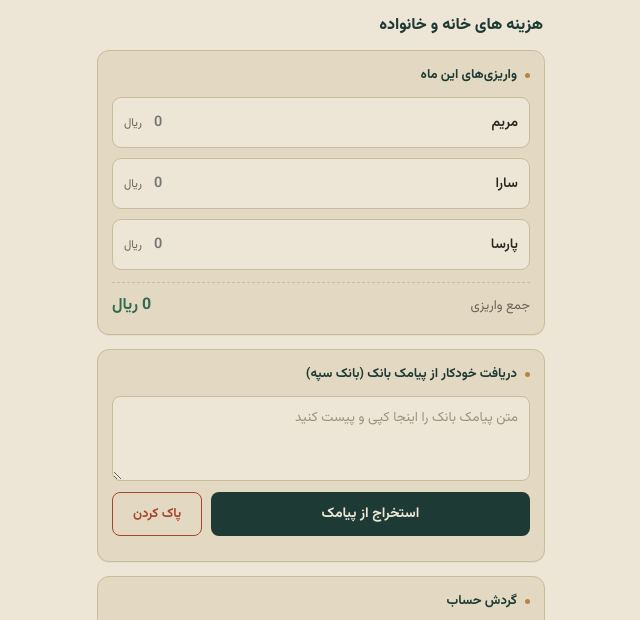
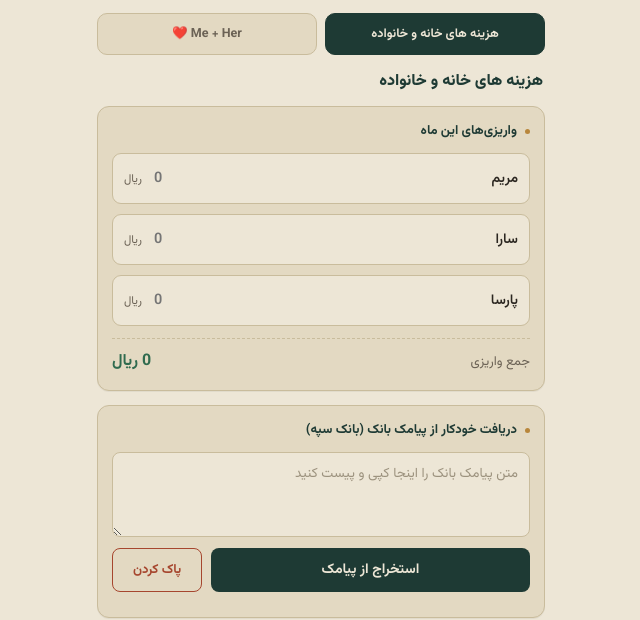
Before and after one commit to rezaakbarimy-crypto/Khaneh-hazineh, a plain HTML site: page index.html in a window 1280 px wide. Shown: the part 152-772 px from the top of the page, without its empty margins (319-959 px from the left). Drawn offline with Linux system fonts and the light colour scheme.

Commit message:
Add files via upload

```diff
--- a/index.html
+++ b/index.html
@@ -483,6 +483,8 @@
       <select id="monthSelect"></select>
     </div>
   </div>
+
+  <div class="book-tabs" id="bookTabs"></div>
 
   <div id="bookSections"></div>
 
@@ -638,8 +640,54 @@
   }
 
   const monthSelect = document.getElementById('monthSelect');
+  const bookTabs = document.getElementById('bookTabs');
   const bookSectionsRoot = document.getElementById('bookSections');
   const sections = {}; // bookKey -> element refs, filled in by initBookSection()
+
+  // ---- Tab navigation: each book is a fully independent screen; only the
+  // active one is shown at a time, switched by tapping its tab. ----
+  const ACTIVE_BOOK_KEY = 'family-budget-active-book-v1';
+  let activeBook = BOOKS[0].key;
+
+  function loadActiveBook(){
+    try{
+      const saved = localStorage.getItem(ACTIVE_BOOK_KEY);
+      if(saved && BOOKS.some(b => b.key === saved)) activeBook = saved;
+    }catch(e){}
+  }
+
+  function persistActiveBook(){
+    try{ localStorage.setItem(ACTIVE_BOOK_KEY, activeBook); }catch(e){}
+  }
+
+  function applyActiveBook(){
+    BOOKS.forEach(b => {
+      if(sections[b.key] && sections[b.key].root){
+        sections[b.key].root.style.display = (b.key === activeBook) ? '' : 'none';
+      }
+    });
+    bookTabs.querySelectorAll('.book-tab').forEach(btn => {
+      btn.classList.toggle('active', btn.dataset.book === activeBook);
+    });
+  }
+
+  function buildBookTabs(){
+    bookTabs.innerHTML = '';
+    BOOKS.forEach(b => {
+      const btn = document.createElement('button');
+      btn.type = 'button';
+      btn.className = 'book-tab';
+      btn.dataset.book = b.key;
+      btn.textContent = b.label;
+      btn.addEventListener('click', () => {
+        if(activeBook === b.key) return;
+        activeBook = b.key;
+        persistActiveBook();
+        applyActiveBook();
+      });
+      bookTabs.appendChild(btn);
+    });
+  }
 
   const JALALI_MONTHS = ['فروردین','اردیبهشت','خرداد','تیر','مرداد','شهریور','مهر','آبان','آذر','دی','بهمن','اسفند'];
 
@@ -1353,6 +1401,7 @@
   function collectRefs(k){
     const g = (name) => document.getElementById(name + '-' + k);
     return {
+      root: document.querySelector('.book-section[data-book="' + k + '"]'),
       contributorsBox: g('contributorsBox'),
       incomeTotalTxt: g('incomeTotalTxt'),
       smsInput: g('smsInput'),
@@ -1453,11 +1502,14 @@
   (function init(){
     loadData();
     loadSavedAccounts();
+    loadActiveBook();
     buildMonthOptions();
     BOOKS.forEach(b => {
       bookSectionsRoot.insertAdjacentHTML('beforeend', buildSectionMarkup(b));
     });
     BOOKS.forEach(b => initBookSection(b));
+    buildBookTabs();
+    applyActiveBook();
     renderAll();
   })();
 
```
